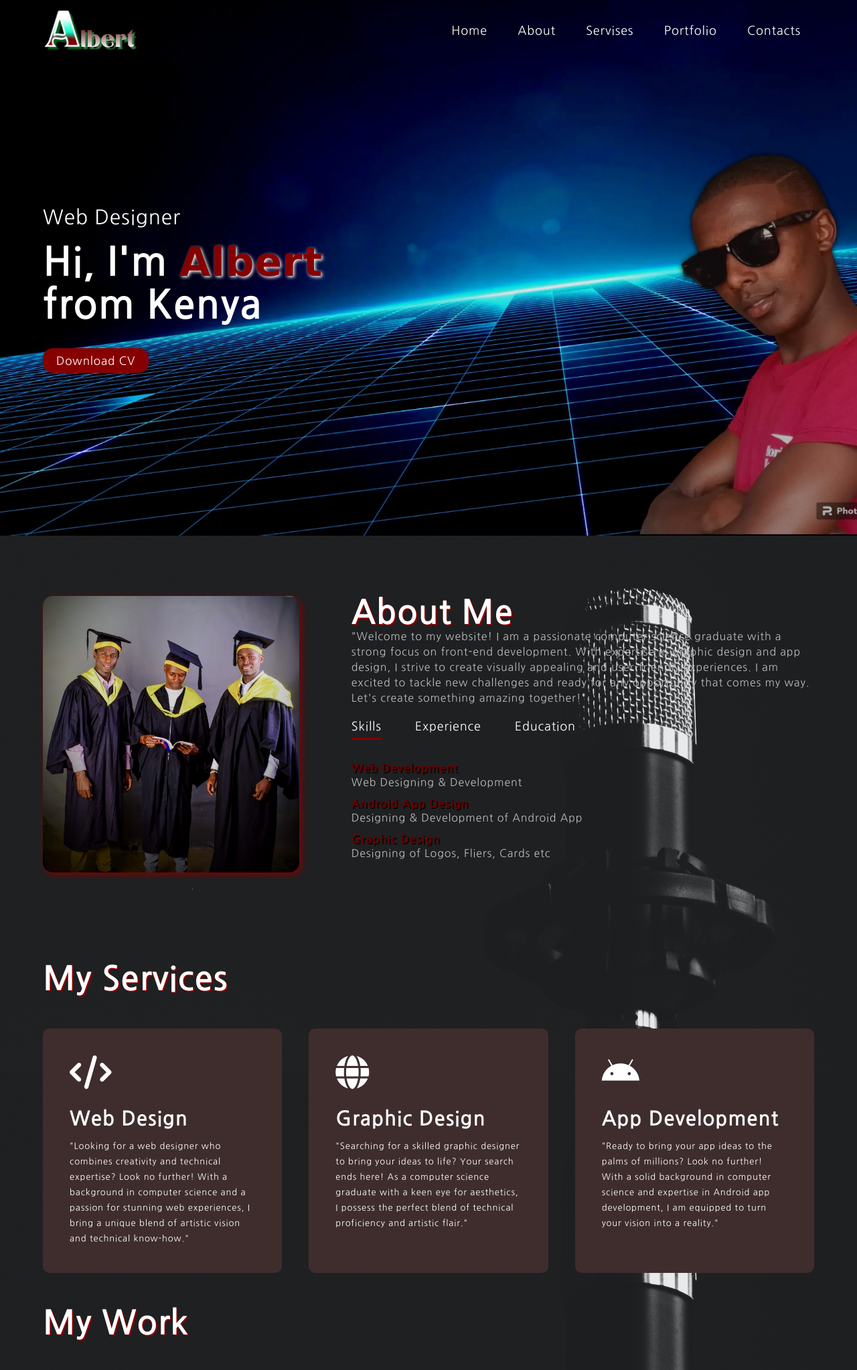
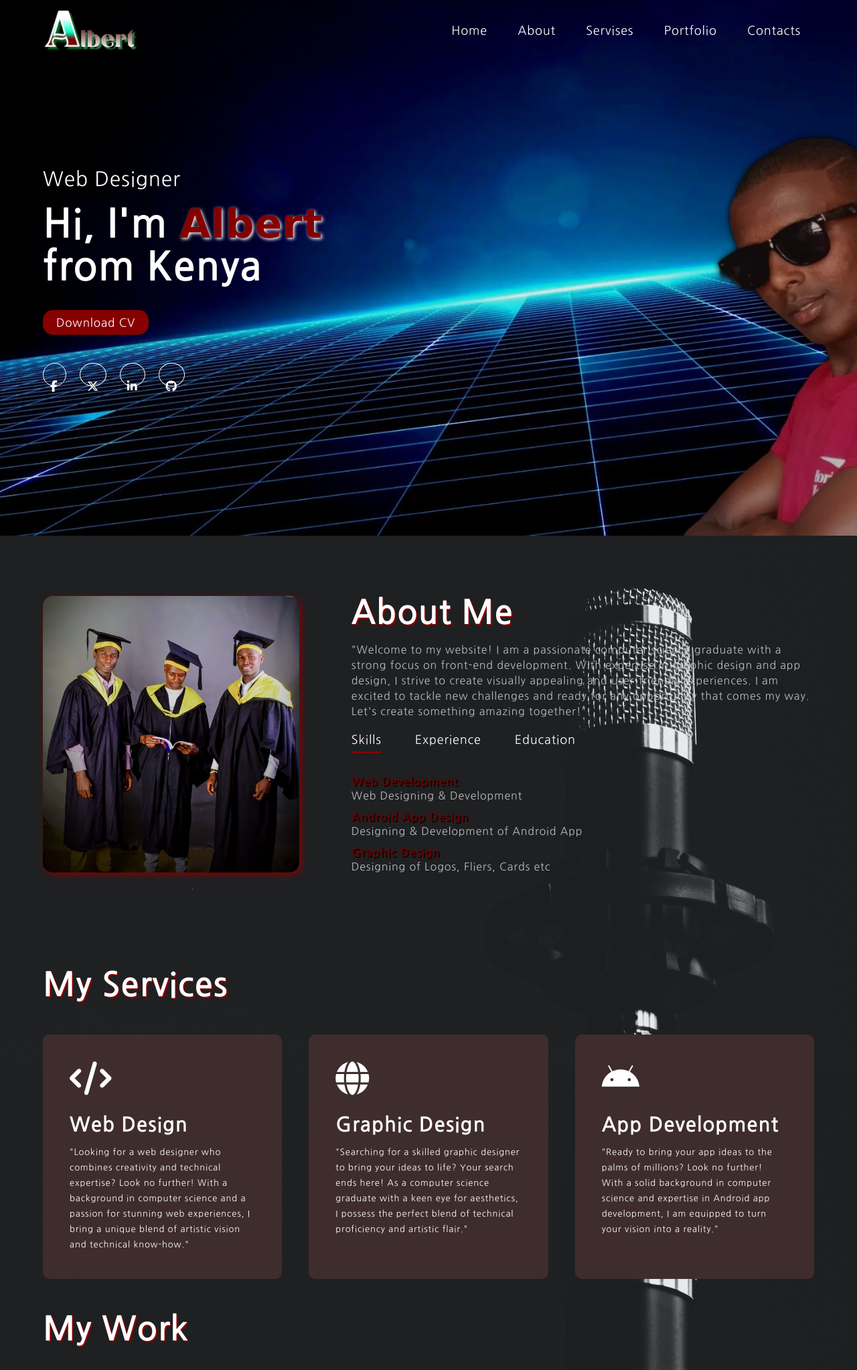
Before and after one commit to AlbertKiama/Pro_code, a PHP site: page / in a window 1280 px wide. Shown: the top 2046 px of the page at 67% size. Run offline with PHP 8.4, Linux system fonts and the light colour scheme; some libraries are stand-ins or nearby versions; some web fonts are replaced.

Commit message:
Overflow-x hidden

```diff
--- a/index.css
+++ b/index.css
@@ -17,6 +17,7 @@ body {
     background-repeat: no-repeat;
     background-attachment: fixed;
     background-size: cover;
+    overflow-x: hidden;
 }
 p {
     line-height: 23px;
@@ -30,7 +31,6 @@ p {
     background-image: url(images/Bg_Desktop.jpg);
     background-size: cover;
     background-position: center center;
-    background-attachment: fixed;
 }
 .container {
     padding: 10px 5%;
@@ -73,7 +73,7 @@ nav .fa-solid {
     display: none;
 }
 .header-text {
-    margin-top: 20%;
+    margin-top: 15%;
     font-size: 30px;
 }
 .header-text h1 {
@@ -98,6 +98,32 @@ nav .fa-solid {
 .resume:hover {
     background: #470000;
     transition: 0.5s;
+}
+.social-icons {
+    display: flex;
+    margin: 4% 0;
+    align-items: center;
+    z-index: 1;
+}
+
+.social-icons a {
+    min-width: 35px;
+    height: 35px;
+    color: #ffffff;
+    background: transparent;
+    text-decoration: none;
+    border: 1px solid #fff;
+    padding: 10px;
+    border-radius: 50%;
+    margin-right: 20px;
+    transition: 0.6s;
+}
+.social-icons .fa-brands {
+    font-size: 17px;
+}
+.social-icons a:hover{
+    color: #000000;
+    background: linear-gradient(#ffffffb6, #990101fd);
 }
 
 /*---------------About section-------------*/
@@ -412,47 +438,6 @@ nav .fa-solid {
     flex-direction: column;
     flex-wrap: wrap;
 }
-.social-icons {
-    display: flex;
-    margin: 5% 0;
-    align-items: center;
-    position: relative;
-    z-index: 1;
-}
-.social-icons::before,
-.social-icons::after{
-    content: '';
-    width: 60%;
-    height: 1px;
-    background: #ffffff;
-    margin: 0 10% 0 5%;
-}
-
-.social-icons::before{
-    margin-right: 1rem;
-}
-
-.social-icons::after{
-    margin-left: 1rem;
-}
-.social-icons a {
-    min-width: 45px;
-    height: 45px;
-    color: #860000;
-    background: #ffffff;
-    text-decoration: none;
-    display: flex;
-    justify-content: center;
-    align-items: center;
-    border-radius: 50%;
-    font-size: 22px;
-    margin-right: 20px;
-    transition: 0.6s;
-}
-.social-icons a:hover{
-    color: #ffffff;
-    background: linear-gradient(#ffffffb6, #990101fd);
-}
 .copyright {
     width: 100%;
     text-align: center;
--- a/index.html
+++ b/index.html
@@ -31,6 +31,12 @@
                 <p>Web Designer</p>
                 <h1>Hi, I'm <span>Albert</span> <br> from Kenya</h1>
                 <a href="Albert_CV.pdf" download class="resume" target="_blank">Download CV</a>
+                <div class="social-icons">
+                    <a href="https://web.facebook.com/albert.kiama.3" target="_blank"><i class="fa-brands fa-facebook-f"></i></a>
+                    <a href="https://twitter.com/CEO_Kiama" target="_blank"><i class="fa-brands fa-x-twitter"></i></a>
+                    <a href="https://www.linkedin.com/in/albert-kiama-728859246/" target="_blank"><i class="fa-brands fa-linkedin-in"></i></a>
+                    <a href="https://github.com/AlbertKiama" target="_blank"><i class="fa-brands fa-github"></i></a>
+                </div>
             </div>
         </div>
     </div>
@@ -44,7 +50,7 @@
                     <img src="images/Profile_2.jpg" alt="profile picture">
                 </div>
                 <div class="about-col-2">
-                    <h1 class="sub-title">About Me</h1>
+                    <h1 class="sub-title" style="margin-bottom: 20px;">About Me</h1>
                     <p style="color: #bbbbbb">"Welcome to my website! I am a passionate computer science graduate with a strong focus on front-end development.
                         With expertise in graphic design and app design, I strive to create visually appealing and user-friendly experiences.
                         I am excited to tackle new challenges and ready for any opportunity that comes my way. Let's create something amazing together!"</p>
@@ -215,13 +221,6 @@
 <!-------------------------------Footer----------------------->
 
 <div id="footer">
-    <div class="social-icons">
-        <a href="https://web.facebook.com/albert.kiama.3" target="_blank"><i class="fa-brands fa-facebook-f" style="color: #0050db;"></i></a>
-        <a href="https://twitter.com/CEO_Kiama" target="_blank"><i class="fa-brands fa-twitter" style="color: #00bbfa;"></i></a>
-        <a href="https://www.linkedin.com/in/albert-kiama-728859246/" target="_blank"><i class="fa-brands fa-linkedin-in" style="color: #024bca;"></i></a>
-        <a href="https://www.youtube.com/@ceo_funfacts" target="_blank"><i class="fa-brands fa-youtube" style="color: #fa0000;"></i></a>
-        <a href="https://github.com/AlbertKiama" target="_blank"><i class="fa-brands fa-github" style="color: #002f5a;"></i></a>
-    </div>
     <div class="copyright">
         <p>Copyright &copy; Albert.<i class="fa-solid fa-people-roof"></i> C.E.O, Infinitix Global Tech</p>
     </div>
```
Also changed, not shown: images/Bg_Desktop.jpg, script.js (added).
